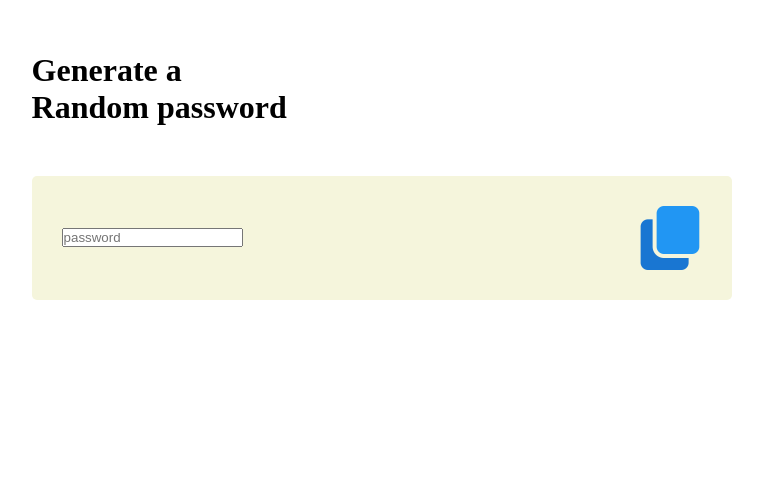
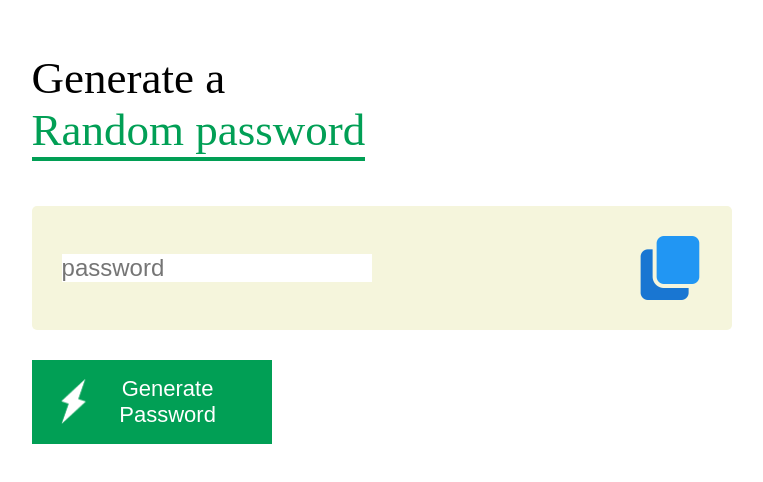
Before and after one commit to moman01/30-projects-javascript, a plain HTML site: page index.html in a window 1280 px wide. Shown: the part 102-584 px from the top of the page, without its empty margins (122-885 px from the left). Drawn offline with Linux system fonts and the light colour scheme.

Commit message:
password generator added

```diff
--- a/app.js
+++ b/app.js
@@ -0,0 +1,19 @@
+const passwordBox = document.getElementById('password');
+const length = 12;
+const upperCase = "ABCDEFGHIJKLMNOPQRSTUVWXYZ";
+const lowerCase = "abcdefghijklmnopqrstuvwxyz";
+const number = '1234567890';
+const symbol = '@#$%^&*';
+const allChars = upperCase + lowerCase + number + symbol;
+function createpassword() {
+    let password = '';
+    password += upperCase[Math.floor(Math.random() * upperCase.length)];
+    password += lowerCase[Math.floor(Math.random() * lowerCase.length)];
+    password += number[Math.floor(Math.random() * number.length)];
+    password += symbol[Math.floor(Math.random() * symbol.length)];
+    while (length > password.length) {
+        password += allChars[Math.floor(Math.random() * allChars.length)];
+    }
+    passwordBox.value = password;
+    console.log(password);
+}
--- a/index.html
+++ b/index.html
@@ -5,14 +5,16 @@
     <meta name="viewport" content="width=device-width, initial-scale=1.0">
     <title>Password Generator</title>
     <link rel="stylesheet" href="./style.css">
+    <script src="https://kit.fontawesome.com/f2597fea2f.js" crossorigin="anonymous"></script>
 </head>
 <body>
    <div class="container">
     <h1>Generate a <br> <span>Random password</span></h1>
     <div class="display">
-        <input type="password" name="" id="password" placeholder="password">
-        <img class="image" src="./images/copy.png" alt="">
+        <input type="text" name="" id="password" placeholder="password">
+        <img onclick=" " class="image" src="./images/copy.png" alt="">
     </div>
+    <button onclick="createpassword()"> <img class="generate " src="./images/generate.png" alt=""> Generate Password</button>
    </div>
 
 
--- a/style.css
+++ b/style.css
@@ -7,6 +7,7 @@
   margin: 12%;
   width: 90%;
   max-width: 700px;
+
 }
 .display{
     width: 100%;
@@ -27,3 +28,41 @@
     height: auto;
 
 }
+.container h1{
+    font-weight: 500;
+    font-size: 45px;
+
+}
+.container h1 span{
+    color: #019f55;
+    border-bottom: 4px solid #019f55;
+    padding-bottom: 2px;
+}
+.display img{
+    width: 20%;
+    cursor: pointer;
+}
+.display input{
+    border: 0;
+    outline: 0;
+    font-size: 1.5rem;
+}
+.generate{
+    width: 2rem;
+    height:auto;
+
+}
+.container button{
+    width: 15rem;
+    border: 0;
+    outline: 0;
+    background: #019f55;
+    color: #fff;
+    font-size: 22px;
+    font-weight: 200;
+    display: flex;
+    align-items: center;
+    justify-content: space-between;
+    padding: 16px 26px;
+    cursor: pointer;
+}
```
Also changed, not shown: images/circle.png (added), images/copy1.png (added), images/generate.png (added).
